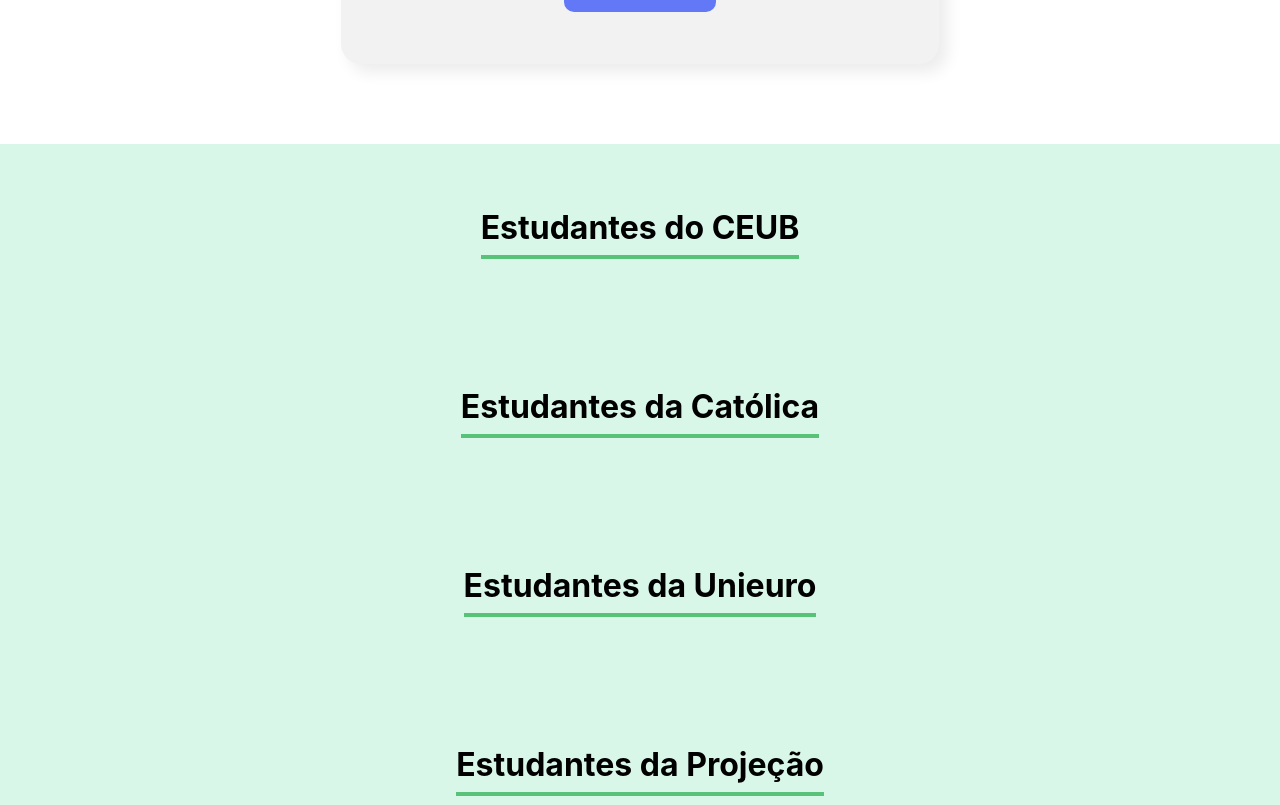
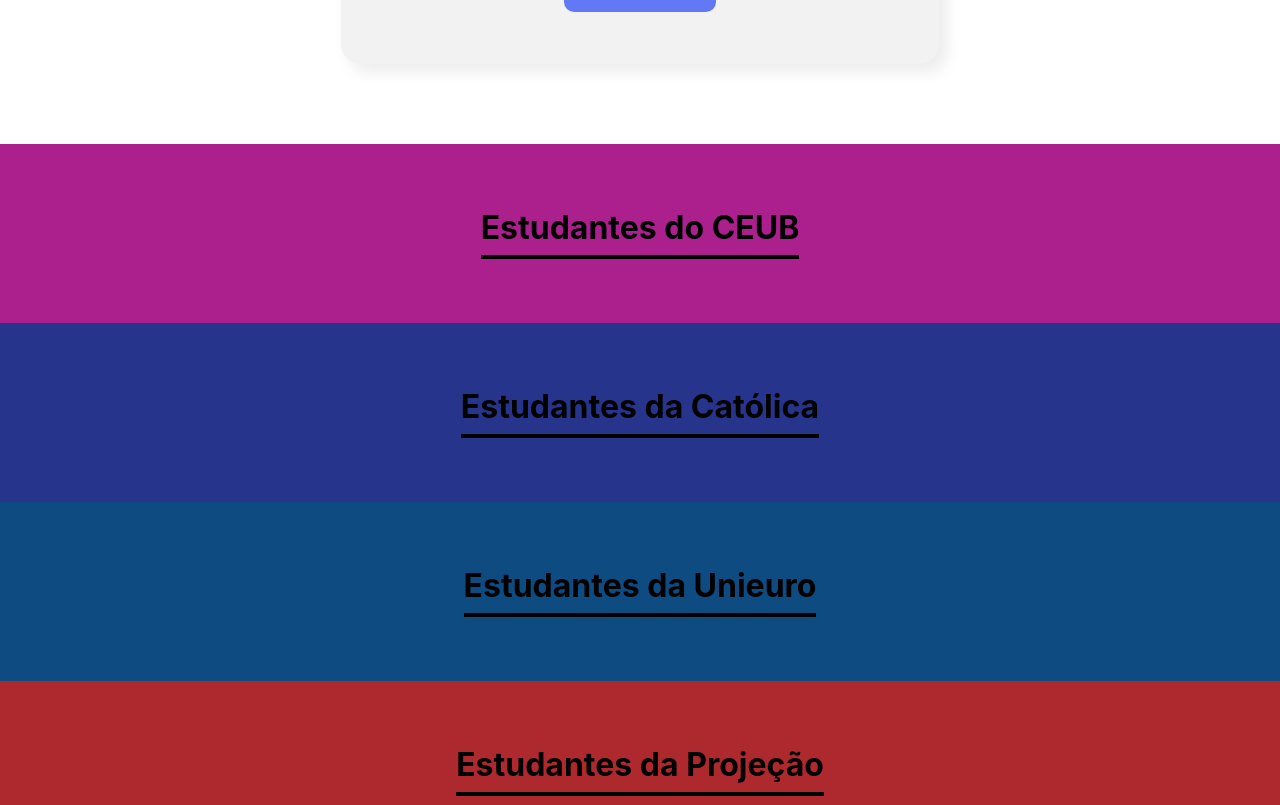
Before and after one commit to JoaoPaulo23342/Estudantes, a React (Create React App) app in the folder organo/: page / in a window 1280 px wide. Shown: the part 1435-2240 px from the top of the page. Built offline with nearby package versions, Linux system fonts and the light colour scheme.

Commit message:
backup do projeto funcionando

```diff
--- a/organo/src/App.js
+++ b/organo/src/App.js
@@ -40,7 +40,7 @@
       <Banner />
       <Formulario estudanteLogin={estudante => newEstudante(estudante)}/>
 
-      {estudanteList.map(estudante => <Estudantes nome={estudante.nome}/>)}
+      {estudanteList.map(estudante => <Estudantes key={estudante.nome} nome={estudante.nome} primaryColor={estudante.corPrimaria} secondaryColor={estudante.corSecundaria}/>)}
 
 
     </div>
--- a/organo/src/components/Estudantes/Estudantes.css
+++ b/organo/src/components/Estudantes/Estudantes.css
@@ -1,12 +1,11 @@
 .estudante {
     text-align: center;
     padding: 32px;
-    background-color: #D9F7E9;
 }
 
 .estudante h3 {
     font-size: 32px;
-    border-bottom: 4px solid #57C278;
+    border-bottom: 4px solid;
     display: inline-block;
     padding-bottom: 8px;
 
--- a/organo/src/components/Estudantes/Index.js
+++ b/organo/src/components/Estudantes/Index.js
@@ -2,7 +2,8 @@
 
 const Estudantes = (props) => {
     return (
-        <section className='estudante'>
+
+        <section className='estudante' style={{ backgroundColor: props.primaryColor }}>
             <h3>{props.nome}</h3>
         </section>
     )
```
